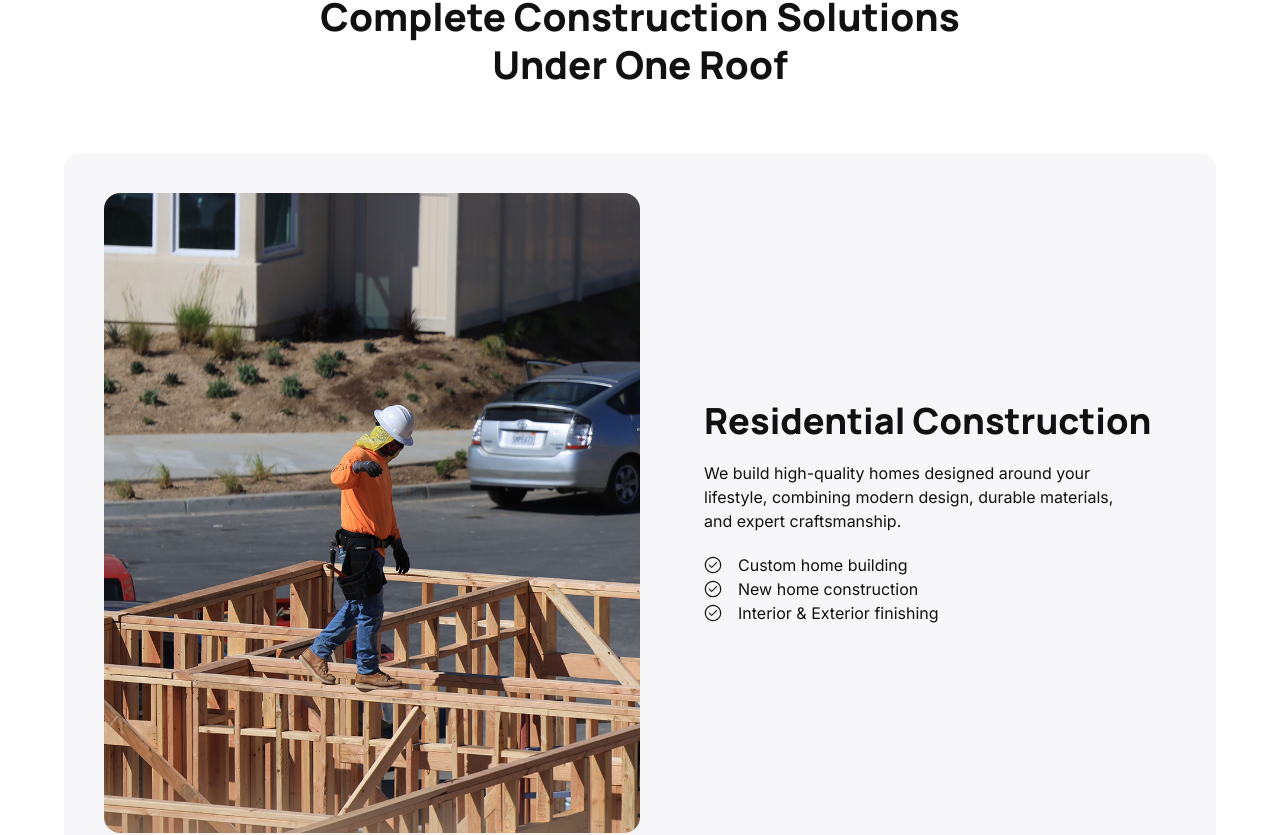
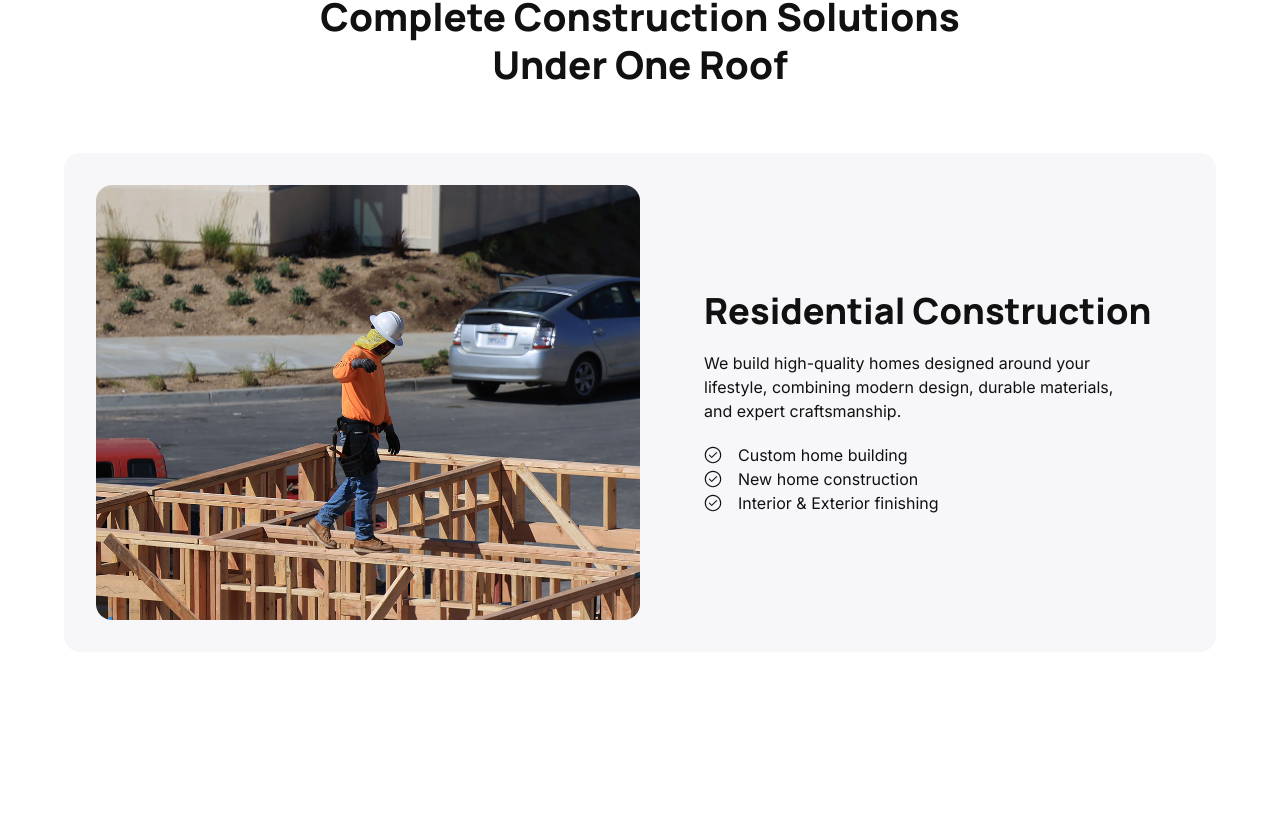
Before and after one commit to dipanjonroy/homebuild, a Next.js app: page / in a window 1280 px wide. Shown: the part 2199-3034 px from the top of the page. Built offline with nearby package versions, Linux system fonts and the light colour scheme.

Commit message:
Animation: Stack animation added to service section of homepage

```diff
--- /dev/null
+++ b/src/components/animations/StackCard.tsx
@@ -0,0 +1,43 @@
+"use client";
+
+import { gsap } from "@/libs/gsap";
+import { useGSAP } from "@gsap/react";
+import { useRef } from "react";
+
+export default function StackCard({ children }: { children: React.ReactNode }) {
+  const cardsRef = useRef<HTMLDivElement>(null);
+
+  useGSAP(() => {
+    if (!cardsRef.current) return;
+
+    const cardsElement = cardsRef.current.querySelector(".cards");
+
+    if (!cardsElement) return;
+
+    const cards = gsap.utils.toArray<HTMLElement>(cardsElement?.children);
+
+    cards.forEach((card, i) => {
+      const isLast = i === cards.length - 1;
+      gsap.to(card, {
+        scale: isLast ? 1 : 0.8,
+        ease:"none",
+        scrollTrigger:{
+          trigger:card,
+          start: "top 10%",
+          end:"bottom top",
+          endTrigger:cardsRef.current,
+          scrub:true,
+          pin:card,
+          pinSpacing:false,
+          invalidateOnRefresh:true,
+        }
+      });
+    });
+  }, []);
+
+  return (
+    <div ref={cardsRef} className="w-full pointer-events-none">
+      {children}
+    </div>
+  );
+}
--- a/src/components/sections/homepage/ServicesSection/ServiceCard.tsx
+++ b/src/components/sections/homepage/ServicesSection/ServiceCard.tsx
@@ -17,11 +17,13 @@ type ServiceType = {
 
 export default function ServiceCard({ service, reverse }: ServiceType) {
   return (
-    <div className="w-full helper-bg p-6 xl:p-10 rounded-2xl">
+    <div className="w-full helper-bg p-6 lg:p-8 2xl:p-10 rounded-2xl">
       <div
         className={`flex flex-col ${reverse ? "lg:flex-row-reverse" : "lg:flex-row"} lg:items-center lg:justify-between gap-8 xl:gap-16`}
       >
-        <div className="relative w-full lg:w-1/2 h-80 lg:h-120 xl:h-160 rounded-2xl overflow-hidden">
+        <div
+          className="relative w-full lg:w-1/2 h-[clamp(18rem,75vw,28rem)] sm:h-[clamp(20rem,55vw,32rem)] lg:h-[clamp(24rem,34vw,40rem)] rounded-2xl overflow-hidden"
+        >
           <Image
             src={service.img.src}
             alt={service.img.alt}
@@ -32,17 +34,17 @@ export default function ServiceCard({ service, reverse }: ServiceType) {
         </div>
 
         <div className="w-full flex-1 space-y-5">
-          <h3 className="heading text-2xl lg:text-3xl xl:text-4xl font-bold">{service.heading}</h3>
+          <h3 className="heading text-2xl lg:text-3xl xl:text-4xl font-bold">
+            {service.heading}
+          </h3>
           <p className="base-para w-full xl:max-w-110">{service.text}</p>
           <div>
-            {
-              service.points.map((point,idx)=>(
-                <div key={idx} className="flex items-center gap-4">
-                  <GoCheckCircle className="black-text" size={18}/>
-                  <span className="base-para">{point}</span>
-                </div>
-              ))
-            }
+            {service.points.map((point, idx) => (
+              <div key={idx} className="flex items-center gap-4">
+                <GoCheckCircle className="black-text" size={18} />
+                <span className="base-para">{point}</span>
+              </div>
+            ))}
           </div>
         </div>
       </div>
--- a/src/components/sections/homepage/ServicesSection/Services.tsx
+++ b/src/components/sections/homepage/ServicesSection/Services.tsx
@@ -1,3 +1,4 @@
+import StackCard from "@/components/animations/StackCard";
 import ServiceCard from "./ServiceCard";
 
 const services = [
@@ -62,11 +63,13 @@ const services = [
 export default function Services() {
   return (
     <div className="w-full">
-      <div className="space-y-14">
-        {services.map((service, idx) => (
-          <ServiceCard key={idx} service={service} reverse={idx % 2 !== 0} />
-        ))}
-      </div>
+      <StackCard>
+        <div className="cards space-y-50">
+          {services.map((service, idx) => (
+            <ServiceCard key={idx} service={service} reverse={idx % 2 !== 0} />
+          ))}
+        </div>
+      </StackCard>
     </div>
   );
 }
```
